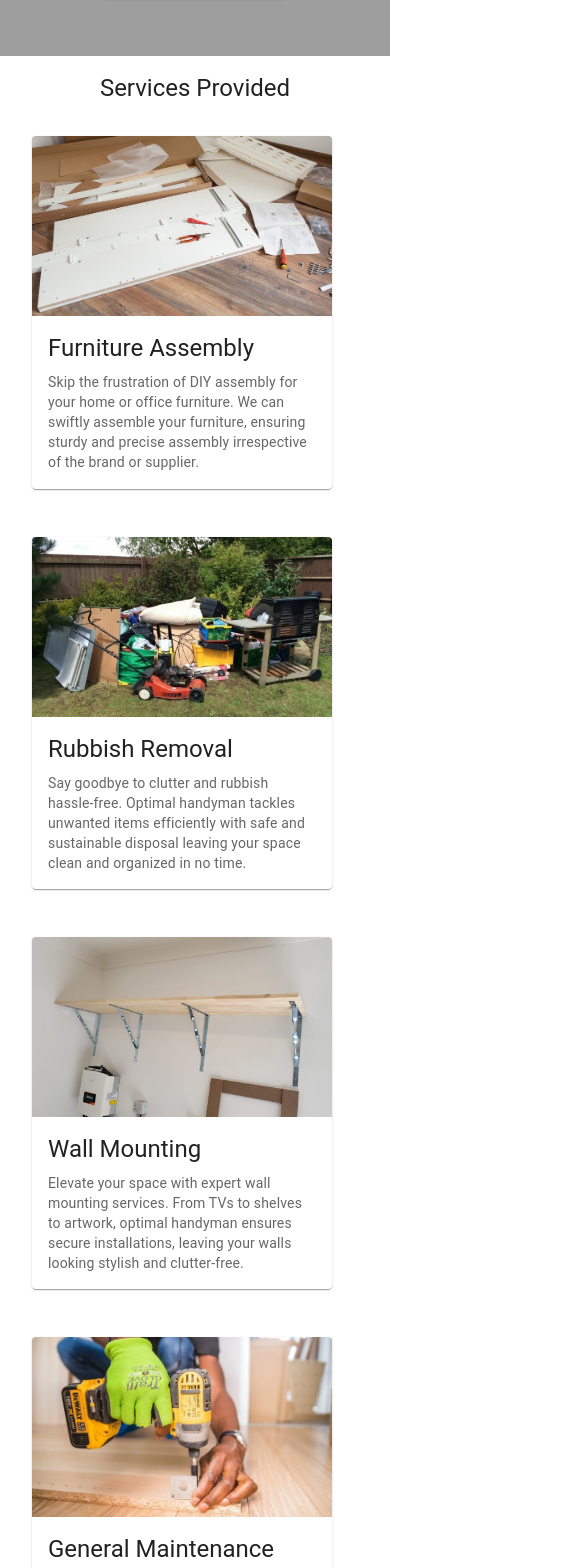
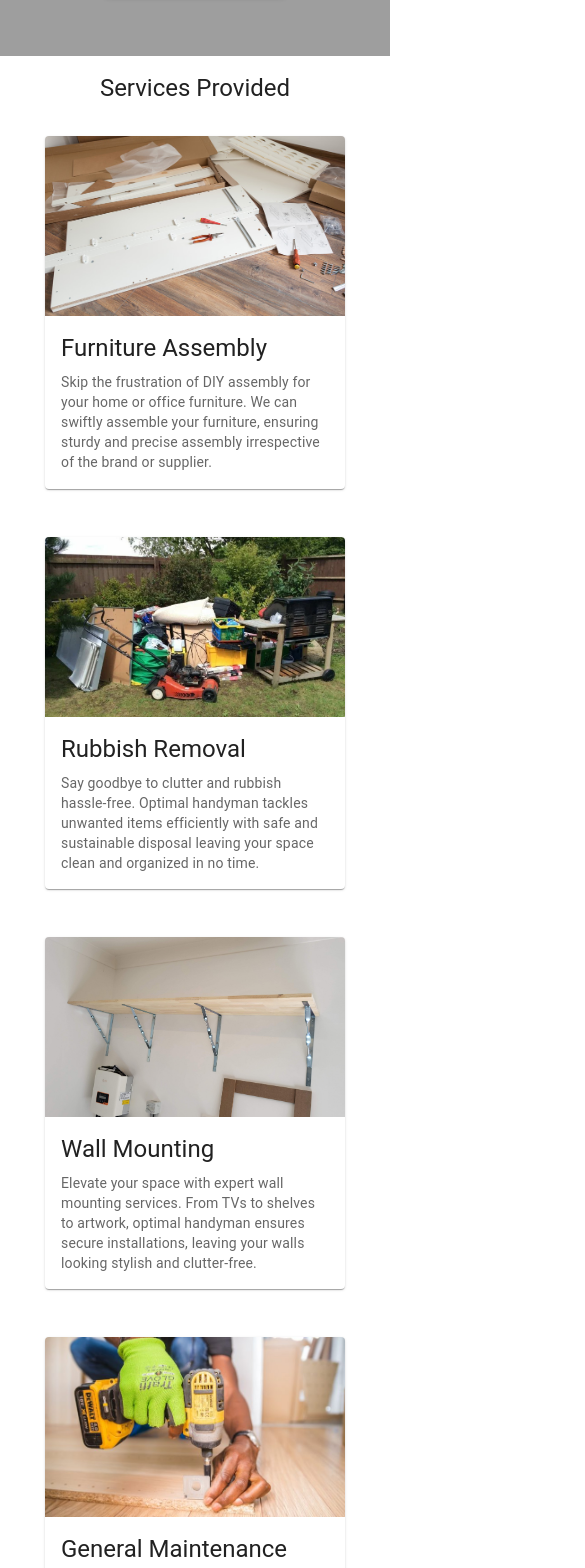
Before and after one commit to TeddPaul13/OptimalHandyman-React, a React (Create React App) app in the folder optimal/: page / in a window 390 px wide. Shown: the part 400-1968 px from the top of the page, 585 px wide, since content can reach past the window. Built offline with nearby package versions, Linux system fonts and the light colour scheme; grey boxes are pictures that could not be loaded.

Commit message:
fixed responsiveness of the grid containers

```diff
--- a/optimal/src/Components/AreaMap.js
+++ b/optimal/src/Components/AreaMap.js
@@ -4,6 +4,7 @@ import { MapContainer, TileLayer } from 'react-leaflet'
 import { styled } from "@mui/material/styles";
 import "leaflet/dist/leaflet.css";
 import { map } from 'leaflet';
+import { useMediaQuery } from '@mui/material';
 
 // Define the bounds for Western Sydney
 const westernSydneyBounds = [
@@ -14,11 +15,13 @@ const westernSydneyBounds = [
 function AreaMap() {
 
   const mapRef = useRef(null);
+  const isLargeScreen = useMediaQuery('(min-width:600px)')
 
  const handleMap = (map) =>{
   mapRef.current = map;
   map.fitBounds(westernSydneyBounds)
  }
+
   return (
 
         <MapContainer  center={[-33.727, 150.852]} zoom={12} whenCreated={handleMap} zoomControl={false} dragging={false} scrollWheelZoom={false} doubleClickZoom={false} style={{width:"100%", height: "100%"}}>
@@ -27,7 +30,6 @@ function AreaMap() {
       url="https://{s}.tile.openstreetmap.org/{z}/{x}/{y}.png"
     />
   </MapContainer>
-
   )
 }
 
--- a/optimal/src/Components/AreasOfService.js
+++ b/optimal/src/Components/AreasOfService.js
@@ -1,24 +1,13 @@
 import * as React from "react";
 import { styled, useTheme } from "@mui/material/styles";
 import Box from "@mui/material/Box";
-import List from "@mui/material/List";
-import ListItem from "@mui/material/ListItem";
-import ListItemAvatar from "@mui/material/ListItemAvatar";
-import ListItemIcon from "@mui/material/ListItemIcon";
-import ListItemText from "@mui/material/ListItemText";
-import Avatar from "@mui/material/Avatar";
-import IconButton from "@mui/material/IconButton";
-import FormGroup from "@mui/material/FormGroup";
-import FormControlLabel from "@mui/material/FormControlLabel";
-import Checkbox from "@mui/material/Checkbox";
 import Grid from "@mui/material/Grid";
 import Typography from "@mui/material/Typography";
-import FolderIcon from "@mui/icons-material/Folder";
-import DeleteIcon from "@mui/icons-material/Delete";
 import Container from "@mui/material/Container";
 import backgroundImage from "../Assets/homeBackgroundImage.jpg";
 import AreaMap from "./AreaMap";
 import ListOfSuburbs from "./ListOfSurburbs";
+import useMediaQuery from "@mui/material/useMediaQuery";
 
 function generate(element) {
   return [0, 1, 2].map((value) =>
@@ -34,6 +23,8 @@ const Demo = styled("div")(({ theme }) => ({
 // TODO Include the map of the areas of service
 export default function AreasOfService() {
   const theme = useTheme();
+
+const isLargeScreen = useMediaQuery(theme.breakpoints.up("md"))
 
   return (
     <>
@@ -73,11 +64,12 @@ export default function AreasOfService() {
             <ListOfSuburbs />
           </Box>
         </Grid>
-        <Grid item xs={12} md={6}>
-          <Box sx={{ width: 600, height: 450, mb: 2, mt: 2 }}>
+        {isLargeScreen && (<Grid item xs={12} md={6} className="noshow">
+          <Box sx={{ width: '100%', height: 450, mb: 2, mt: 2 }}>
             <AreaMap />
           </Box>
         </Grid>
+)}
       </Grid>
     </Container>
     </>
--- a/optimal/src/Components/CardForTestimonials.js
+++ b/optimal/src/Components/CardForTestimonials.js
@@ -2,6 +2,7 @@ import * as React from "react";
 import { styled } from "@mui/material/styles";
 import Card from "@mui/material/Card";
 import Grid from "@mui/material/Grid";
+import Box from "@mui/material/Box";
 import CardHeader from "@mui/material/CardHeader";
 import CardMedia from "@mui/material/CardMedia";
 import CardContent from "@mui/material/CardContent";
@@ -58,6 +59,7 @@ export default function ReviewCard() {
       <Grid container spacing={{ xs: 2, md: 3 }}>
         {customerReviews.map((reviewsToDisplay, k) => (
           <Grid item xs={12} sm={3} md={4} key={k}>
+            <Box sx={{display: 'flex', justifyContent: 'center'}}>
             <Card sx={{ maxWidth: 345 }}>
               <CardHeader
                 avatar={
@@ -85,6 +87,7 @@ export default function ReviewCard() {
                 <StarOutlinedIcon />
               </CardActions>
             </Card>
+            </Box>
           </Grid>
         ))}
       </Grid>
--- a/optimal/src/Components/ListOfSurburbs.js
+++ b/optimal/src/Components/ListOfSurburbs.js
@@ -5,16 +5,16 @@ import { red } from '@mui/material/colors';
 function ListOfSuburbs() {
   // Array of 15 words
   const words = [
-    'Apple', 'Banana', 'Orange', 'Grapes', 'Pineapple',
-    'Watermelon', 'Strawberry', 'Blueberry', 'Mango', 'Peach',
-    'Cherry', 'Pear', 'Kiwi', 'Lemon', 'Plum'
+    'Riverstone', 'Rouse Hill', 'Schofields', 'Marsden Park', 'North Kellyville',
+    'Parklea', 'Seven Hills', 'Blacktown', 'Baulkham Hills', 'Quakers Hill',
+    'Plumpton', 'Werrington', 'Ropes Crossing', 'Jordan Springs', 'Stanhope Gardens',
   ];
 
   // Function to render a column with 5 words
   const renderColumn = (columnWords) => (
     <Grid item xs={4}>
       {columnWords.map((word, index) => (
-        <Typography key={index} variant="body1">{word}</Typography>
+        <Typography sx={{margin: 3}} key={index} variant="body1">{word}</Typography>
       ))}
     </Grid>
   );
--- a/optimal/src/Components/ServicesProvided.js
+++ b/optimal/src/Components/ServicesProvided.js
@@ -26,8 +26,9 @@ export default function ServiceCard() {
       </Typography>
       <Box sx={{  p:2, borderRadius: 2, display: 'flex', justifyContent: 'center' }} >
         <div>
-        <Grid container spacing={6}>
-          <Grid item xs={12} sm={3}>
+        <Grid container spacing={6} justifyContent={"center"}>
+          <Grid item xs={12} sm={6} md={3}>
+          <Box sx={{ display: 'flex', justifyContent: 'center' }}>
             <Card sx={{ maxWidth: 300}}>
               <CardActionArea onClick={navigateToGetQuoteForService}>
                 <CardMedia
@@ -47,8 +48,10 @@ export default function ServiceCard() {
                 </CardContent>
               </CardActionArea>
             </Card>
+            </Box>
           </Grid>
-          <Grid item xs={12} sm={3}>
+          <Grid item xs={12} sm={6} md={3}>
+          <Box sx={{ display: 'flex', justifyContent: 'center' }}>
             <Card sx={{ maxWidth: 300}}>
               <CardActionArea onClick={navigateToGetQuoteForService}>
                 <CardMedia
@@ -69,8 +72,10 @@ export default function ServiceCard() {
                 </CardContent>
               </CardActionArea >
             </Card>
+            </Box>
           </Grid>
-          <Grid item xs={12} sm={3}>
+          <Grid item xs={12} sm={6} md={3}>
+          <Box sx={{ display: 'flex', justifyContent: 'center' }}>
             <Card sx={{ maxWidth: 300}}>
               <CardActionArea onClick={navigateToGetQuoteForService}>
                 <CardMedia
@@ -91,8 +96,10 @@ export default function ServiceCard() {
                 </CardContent>
               </CardActionArea>
             </Card>
+            </Box>
           </Grid>
-          <Grid item xs={12} sm={3}>
+          <Grid item xs={12} sm={6} md={3}>
+            <Box sx={{ display: 'flex', justifyContent: 'center' }}>
             <Card sx={{ maxWidth: 300}}>
               <CardActionArea onClick={navigateToGetQuoteForService}>
                 <CardMedia
@@ -112,6 +119,7 @@ export default function ServiceCard() {
                 </CardContent>
               </CardActionArea>
             </Card>
+            </Box>
           </Grid>
           </Grid>
         </div>
--- a/optimal/src/Components/Testimonials.js
+++ b/optimal/src/Components/Testimonials.js
@@ -41,8 +41,9 @@ function Testimonials() {
         </Box>
     <Container maxWidth="xxl" sx={{ bgcolor: "#E1F0DA" }}>
       <Container maxWidth="xl">
-
+        {/* <Box sx={{display: "flex", justifyContent: "center"}} > */}
         <ReviewCard />
+        {/* </Box> */}
         <Box sx={{pb: 1}}>
         <WriteAReviewButton />
         </Box>
```
Also changed, not shown: optimal/src/Components/BizTitle.js (+0 -11 lines), 1 other file (tests, documents, lock files or other folders).
